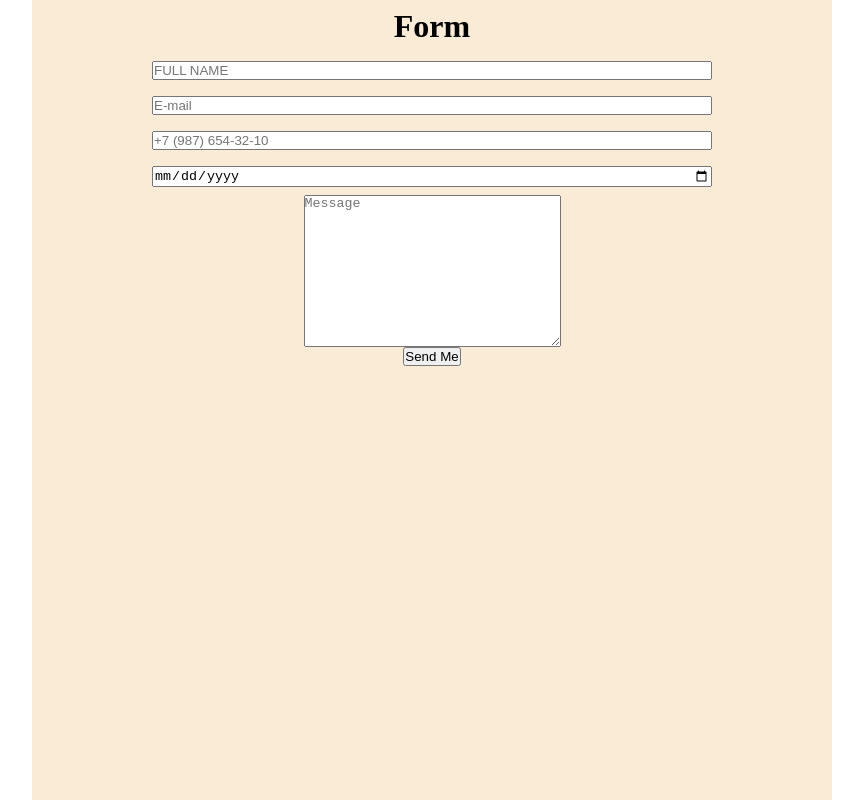
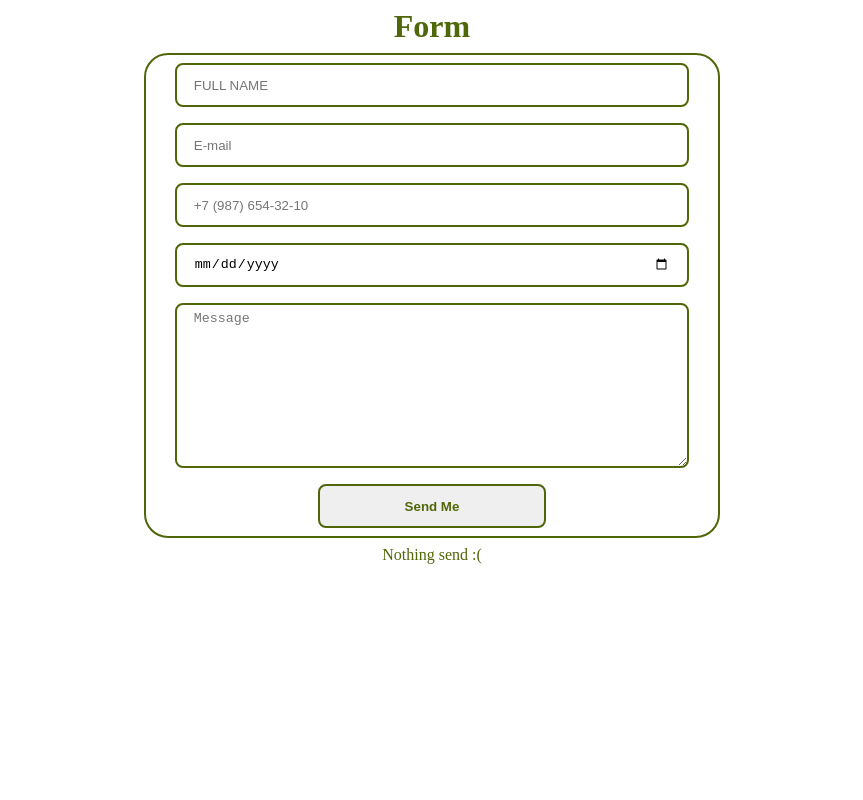
Before and after one commit to maria-knst/it_profit_test, a React (Create React App) app: page / in a window 1280 px wide. Shown: the whole page, without its empty margins (208-1071 px from the left). Built offline with nearby package versions, Linux system fonts and the light colour scheme.

Commit message:
Added styles to elements.

```diff
--- a/package.json
+++ b/package.json
@@ -9,13 +9,15 @@
     "react": "^18.2.0",
     "react-dom": "^18.2.0",
     "react-scripts": "5.0.1",
+    "sass": "^1.54.0",
     "web-vitals": "^2.1.4"
   },
   "scripts": {
     "start": "react-scripts start",
     "build": "react-scripts build",
     "test": "react-scripts test",
-    "eject": "react-scripts eject"
+    "eject": "react-scripts eject",
+    "sass:watch": "sass --watch src/App.scss src/App.css"
   },
   "eslintConfig": {
     "extends": [
--- a/src/App.css
+++ b/src/App.css
@@ -4,30 +4,59 @@
   box-sizing: border-box;
 }
 
-#root{
+#root {
   display: flex;
   justify-content: center;
 }
 
-.App{
-    width: 800px;
-    height: 800px;
-    background: antiquewhite;
+.App {
+  width: 45%;
 }
-
-.FormTitle{
+.App .FormTitle {
   text-align: center;
   margin: 8px 0;
+  color: #4f6609;
 }
-
-.MyForm{
+.App .MyForm {
   display: flex;
   flex-direction: column;
   align-items: center;
+  border: 2px solid #4f6609;
+  border-radius: 24px;
+}
+.App .MyForm .MyFormInput {
+  padding: 1% 3%;
+  width: 90%;
+  height: 44px;
+  margin: 8px 0;
+  border: 2px solid #4f6609;
+  border-radius: 8px;
+}
+.App .MyForm .MyFormMessage {
+  padding: 1% 3%;
+  width: 90%;
+  margin: 8px 0;
+  border: 2px solid #4f6609;
+  border-radius: 8px;
+  color: #4f6609;
+}
+.App .MyForm .MyFormButton {
+  width: 40%;
+  height: 44px;
+  margin: 8px 0;
+  border: 2px solid #4f6609;
+  border-radius: 8px;
+  color: #4f6609;
+  font-weight: bold;
+}
+.App .MyForm .MyFormButton:hover {
+  background: #4f6609;
+  color: rgba(246, 205, 21, 0.1529411765);
+}
+.App .RequestAnswer {
+  text-align: center;
+  margin: 8px 0;
+  color: #4f6609;
 }
 
-.MyFormInput{
-    width: 70%;
-    margin: 8px 0;
-
-}
+/*# sourceMappingURL=App.css.map */
--- a/src/App.js
+++ b/src/App.js
@@ -11,9 +11,10 @@ function App() {
           <input className="MyFormInput" type="text" pattern="[\w-]+@[a-z]+.[a-z]+" placeholder="E-mail"/>
           <input className="MyFormInput" type="tel" placeholder="+7 (987) 654-32-10"/>
           <input className="MyFormInput" type="date" placeholder="Your Birthday"/>
-          <textarea name="message" id="MyFormMessage" minLength="10" maxLength="300" placeholder="Message" cols="30" rows="10"></textarea>
-          <button> Send Me</button>
+          <textarea className="MyFormMessage" name="message" id="MyFormMessage" minLength="10" maxLength="300" placeholder="Message" cols="30" rows="10"></textarea>
+          <button className="MyFormButton"> Send Me</button>
         </form>
+        <p className="RequestAnswer"> Nothing send :(</p>
     </div>
   );
 }
--- /dev/null
+++ b/src/App.scss
@@ -0,0 +1,72 @@
+$main-green-color: #4F6609FF;
+$main-light-color: #F6CD1527;
+
+@mixin inputsStyles{
+  border: 2px solid $main-green-color;
+  border-radius: 8px;
+}
+
+@mixin testStyles{
+  text-align: center;
+  margin: 8px 0;
+  color: $main-green-color;
+}
+
+* {
+  margin: 0;
+  padding: 0;
+  box-sizing: border-box;
+}
+
+#root{
+  display: flex;
+  justify-content: center;
+}
+
+.App{
+  width: 45%;
+  .FormTitle{
+    @include testStyles;
+  }
+
+  .MyForm{
+    display: flex;
+    flex-direction: column;
+    align-items: center;
+    border: 2px solid $main-green-color;
+    border-radius: 24px;
+
+    .MyFormInput{
+      padding: 1% 3%;
+      width: 90%;
+      height: 44px;
+      margin: 8px 0;
+      @include inputsStyles;
+    }
+
+    .MyFormMessage{
+      padding: 1% 3%;
+      width: 90%;
+      margin: 8px 0;
+      @include inputsStyles;
+      color: $main-green-color;
+    }
+
+    .MyFormButton{
+      width: 40%;
+      height: 44px;
+      margin: 8px 0;
+      @include inputsStyles;
+      color: $main-green-color;
+      font-weight: bold;
+    }
+    .MyFormButton:hover{
+      background: $main-green-color;
+      color: $main-light-color;
+    }
+  }
+
+  .RequestAnswer{
+    @include testStyles;
+  }
+}
```
Also changed, not shown: 2 other files (tests, documents, lock files or other folders). Lines whose indentation alone changed are shown as unchanged.
